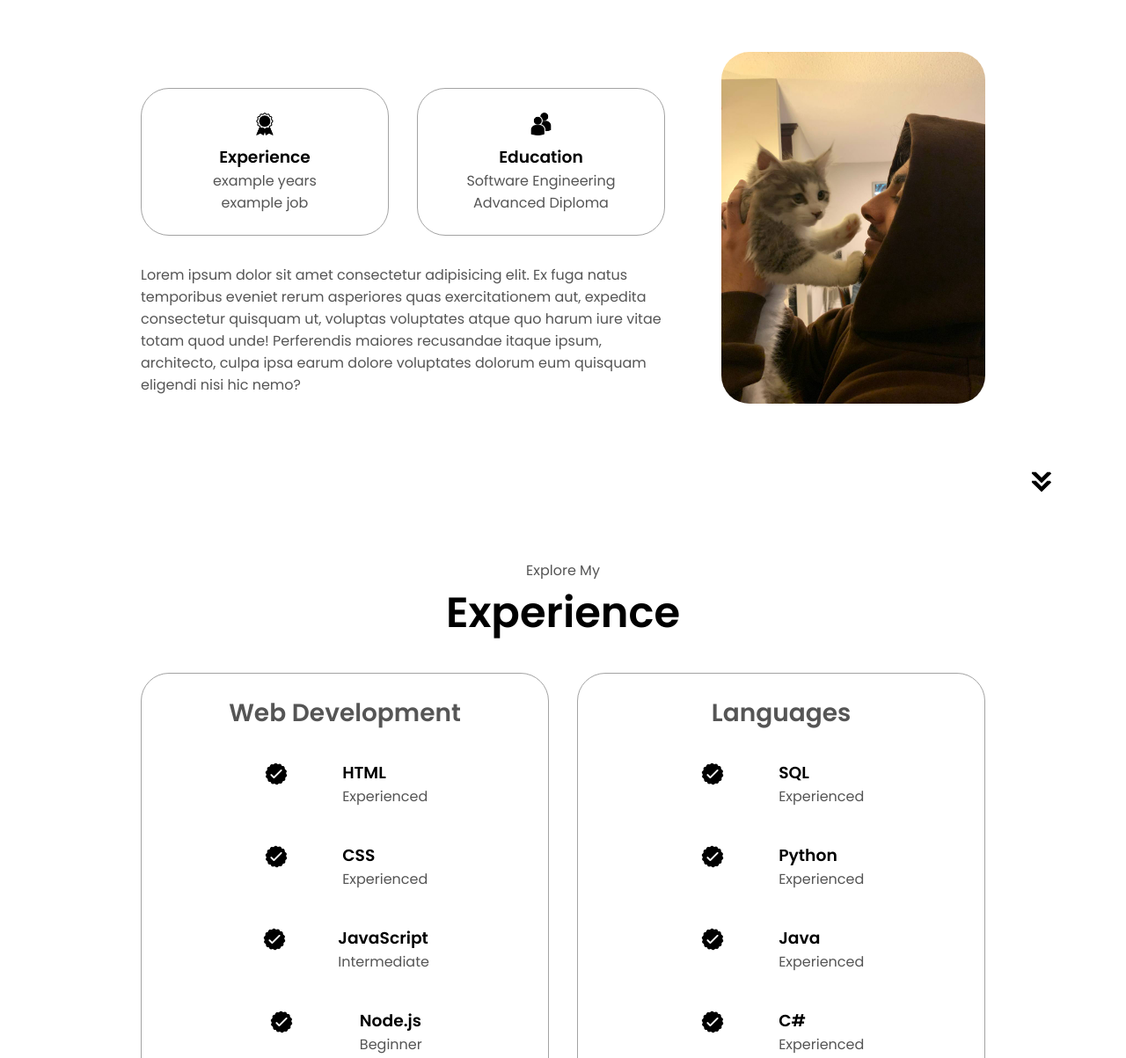
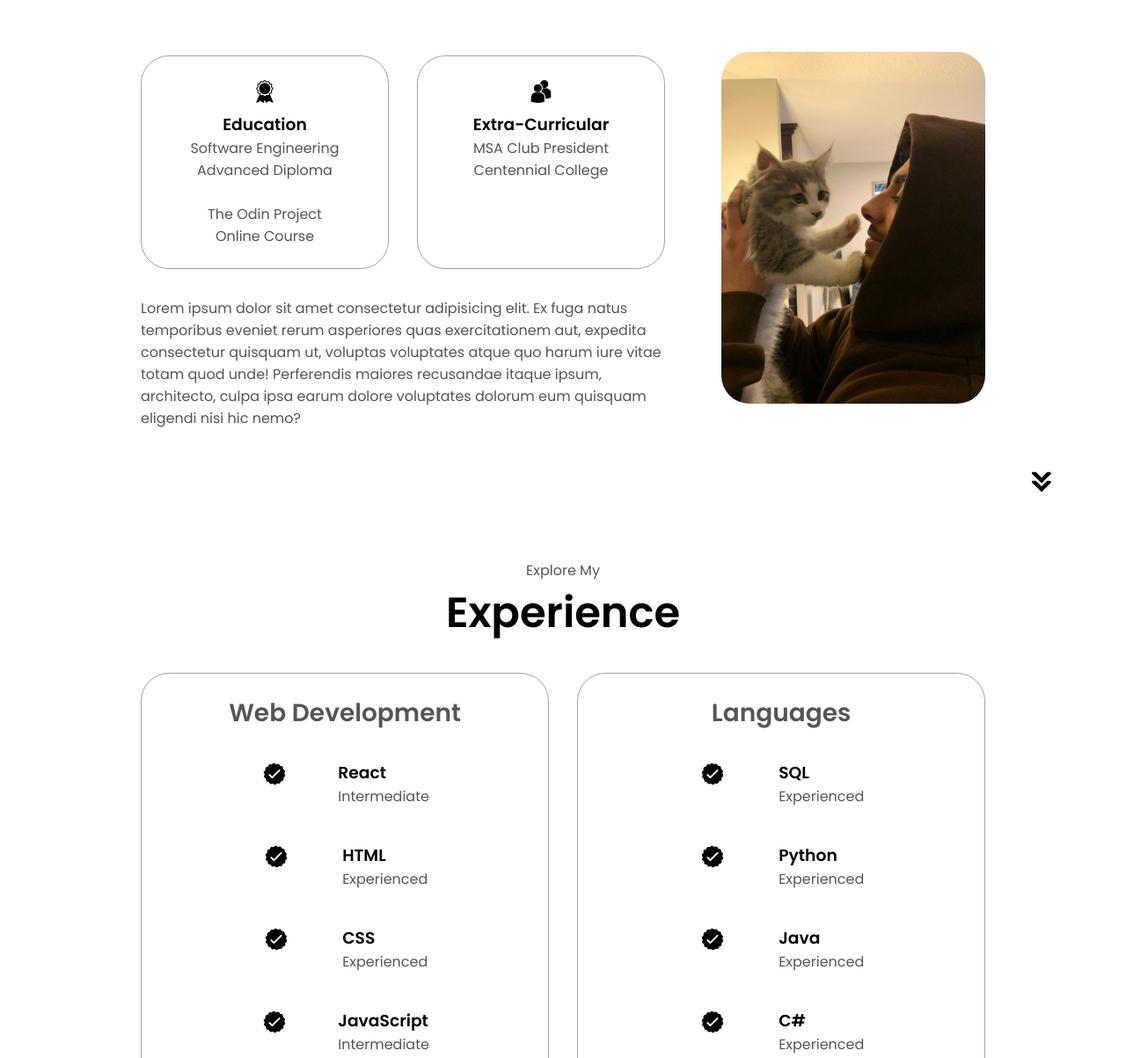
Before and after one commit to ArsalaanS/portfolio-website, a plain HTML site: page index.html in a window 1280 px wide. Shown: the part 940-2143 px from the top of the page at 88% size. Drawn offline with Linux system fonts and the light colour scheme.

Commit message:
add react calculator image and project in projects page. change education information

```diff
--- a/index.html
+++ b/index.html
@@ -86,16 +86,18 @@
                         src="./assets/experience.png"
                         alt="Experience icon"
                         class="icon">
-                        <h3>Experience</h3>
-                        <p>example years <br> example job</p>
+                        <h3>Education</h3>
+                        <p>Software Engineering <br>Advanced Diploma</p>
+                        <p><br></p>
+                        <p>The Odin Project<br>Online Course</p>
                     </div>
                     <div class="details-container">
                         <img
                         src="./assets/education.png"
                         alt="Education icon"
                         class="icon">
-                        <h3>Education</h3>
-                        <p>Software Engineering <br> Advanced Diploma</p>
+                        <h3>Extra-Curricular</h3>
+                        <p>MSA Club President<br>Centennial College</p>
                     </div>
                 </div>
                 <div class="text-container">
@@ -133,6 +135,20 @@
                 <div class="details-container">
                     <h2 class="experience-subtitle">Web Development</h2>
                     <div class="article-container">
+                        <article>
+                            <img
+                            src="./assets/checkmark.png"
+                            alt="experience icon"
+                            class="icon">
+                            <div>
+                                <h3>
+                                    React
+                                </h3>
+                                <p>
+                                    Intermediate
+                                </p>
+                            </div>
+                        </article>
                         <article>
                             <img
                             src="./assets/checkmark.png"
@@ -340,22 +356,22 @@
                 <div class="details-container color-container">
                     <div class="article-container">
                         <img
-                        src="./assets/project-3.png"
+                        src="./assets/react-calculator.png"
                         alt="Project 3"
                         class="project-img">
                     </div>
-                    <h2 class="experience-subtitle project-title">Project Three</h2>
+                    <h2 class="experience-subtitle project-title">React Calculator</h2>
                     <div class="btn-container">
                         <button
                         class="btn btn-color-2 project-btn"
-                        onclick="location.href='https://github.com/ArsalaanS'">
+                        onclick="location.href='https://github.com/ArsalaanS/react-calculator'">
                         Github
-                    </button>
+                    <!-- </button>
                         <button
                         class="btn btn-color-2 project-btn"
                         onclick="location.href='https://github.com/ArsalaanS'">
                         Live Demo
-                    </button>
+                    </button> -->
                     </div>
                 </div>
             </div>
```
Also changed, not shown: assets/react-calculator.png (added).
